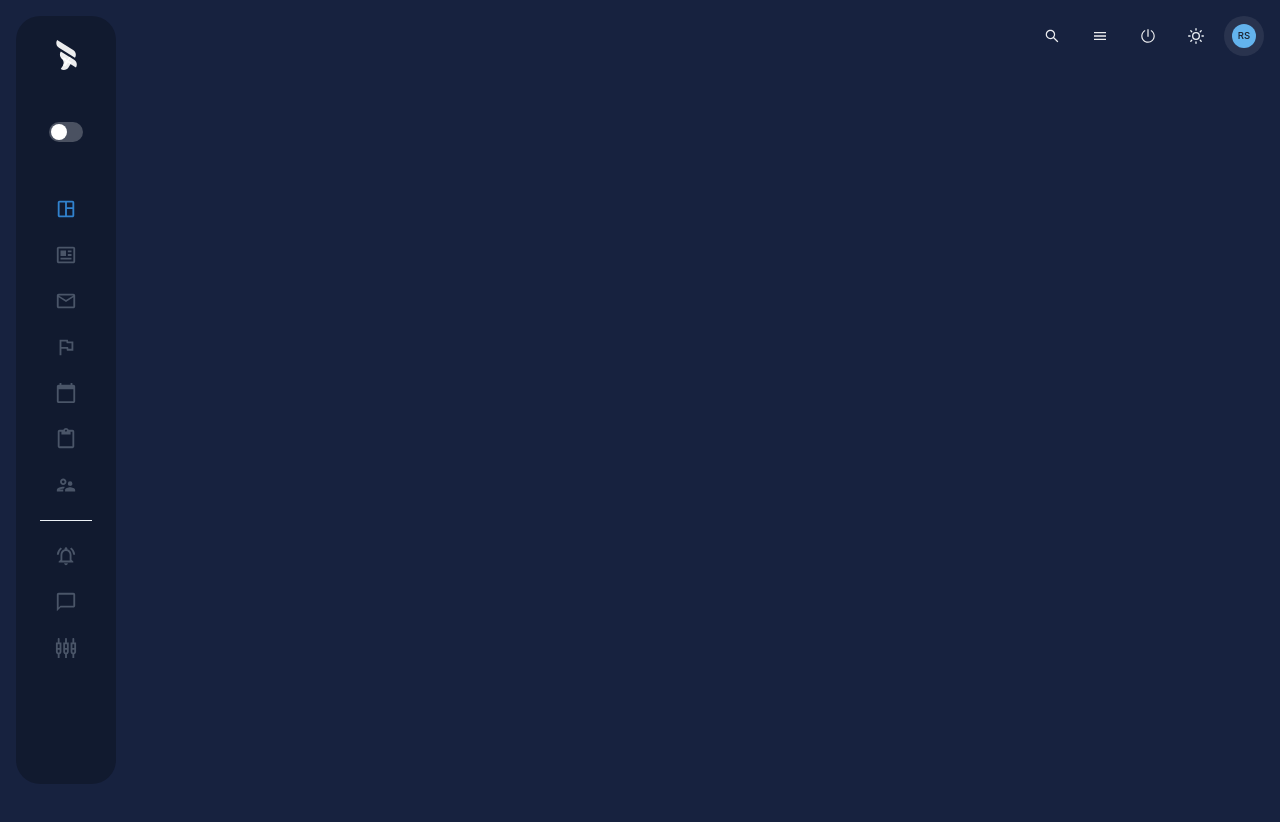
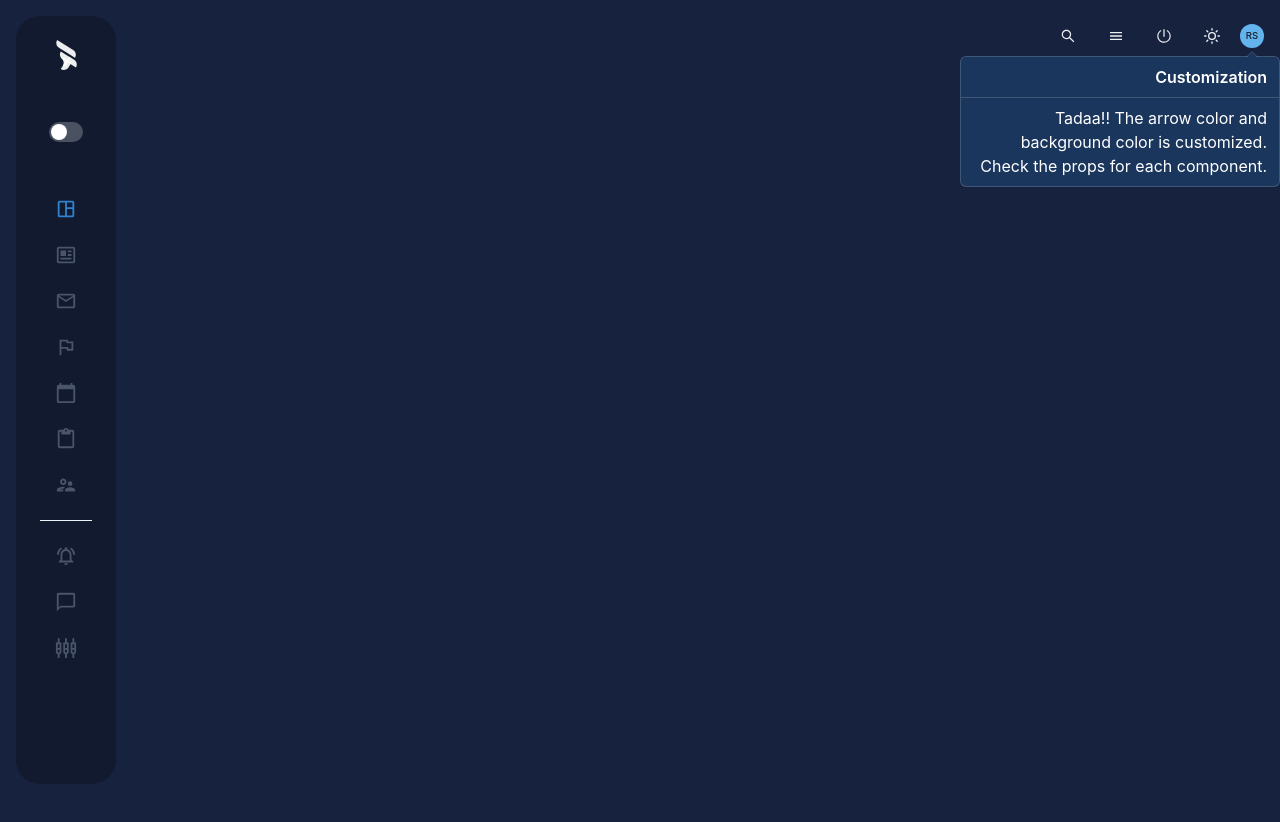
Before and after one commit to reinz-dev/jkon-dashboard, a Next.js app: page /dashboard/DashboardPage in a window 1280 px wide. Both pictures are taken after a click on the button "RS". Shown: the top 822 px of the page. Built offline with nearby package versions, Linux system fonts and the light colour scheme.

Commit message:
modified AvatarBox

```diff
--- a/components/AvatarBox.jsx
+++ b/components/AvatarBox.jsx
@@ -1,7 +1,28 @@
-import { Avatar, IconButton } from "@chakra-ui/react";
+import {
+  Avatar,
+  Button,
+  Popover,
+  PopoverTrigger,
+  PopoverContent,
+  PopoverHeader,
+  PopoverArrow,
+  PopoverBody,
+} from "@chakra-ui/react";
 
 export const AvatarBox = ({}) => (
-  <IconButton borderRadius="full">
-    <Avatar name="Ridwan Sulaeman" bg="blue.300" size="xs" />
-  </IconButton>
+  <Popover isLazy>
+    <PopoverTrigger>
+      <Button borderRadius="full" size={1}>
+        <Avatar name="Ridwan Sulaeman" bg="blue.300" size="xs" />
+      </Button>
+    </PopoverTrigger>
+    <PopoverContent bg="blue.900" color="white">
+      <PopoverHeader fontWeight="semibold">Customization</PopoverHeader>
+      <PopoverArrow bg="blue.900" />
+      <PopoverBody>
+        Tadaa!! The arrow color and background color is customized. Check the
+        props for each component.
+      </PopoverBody>
+    </PopoverContent>
+  </Popover>
 );
```
